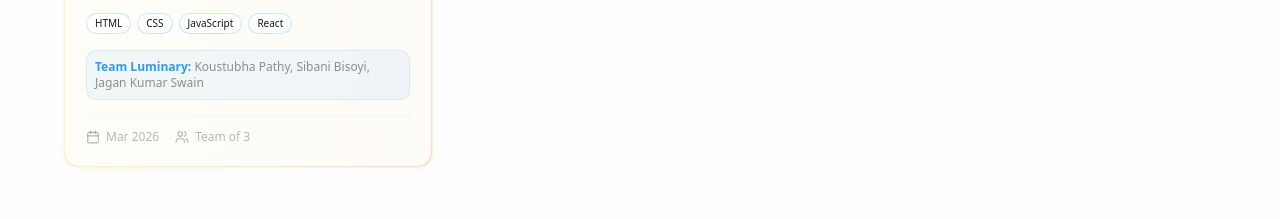
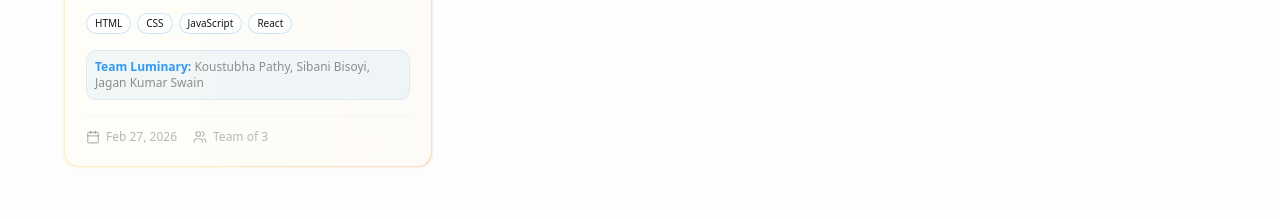
Before and after one commit to koustubhapathy18/portfolio, a Next.js app: page / in a window 1280 px wide. Shown: the part 4720-4939 px from the top of the page. Built offline with nearby package versions, Linux system fonts and the light colour scheme.

Commit message:
fix(content): update hackathon date to Feb 27, 2026

```diff
--- a/src/data/hackathons.ts
+++ b/src/data/hackathons.ts
@@ -35,7 +35,7 @@ export const hackathons: HackathonItem[] = [
             "Won 1st place and the cash prize as Team Luminary, building a polished web application under competitive time constraints that impressed the judges across design, functionality, and code quality.",
         placement: "1st",
         techStack: ["HTML", "CSS", "JavaScript", "React"],
-        date: "Mar 2026",
+        date: "Feb 27, 2026",
         teamSize: 3,
         teammates: ["Koustubha Pathy", "Sibani Bisoyi", "Jagan Kumar Swain"]
     },
```
